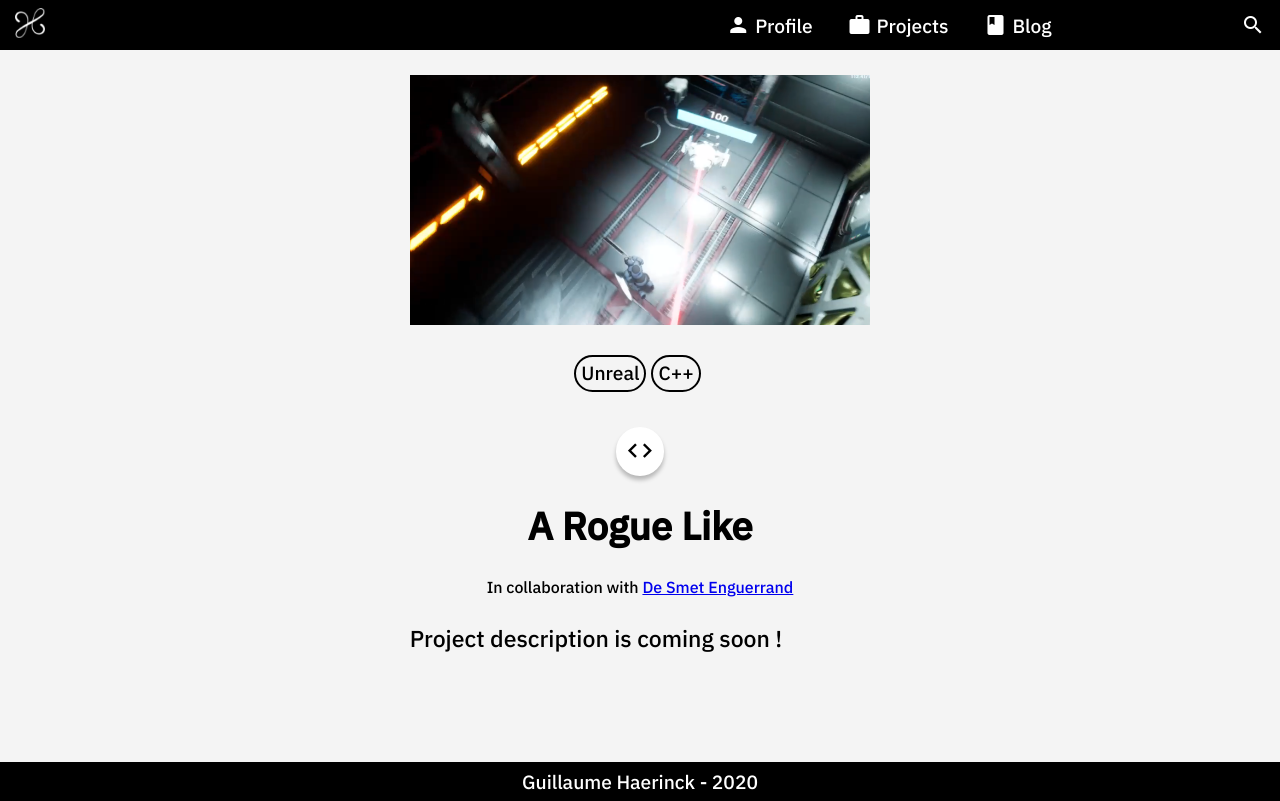
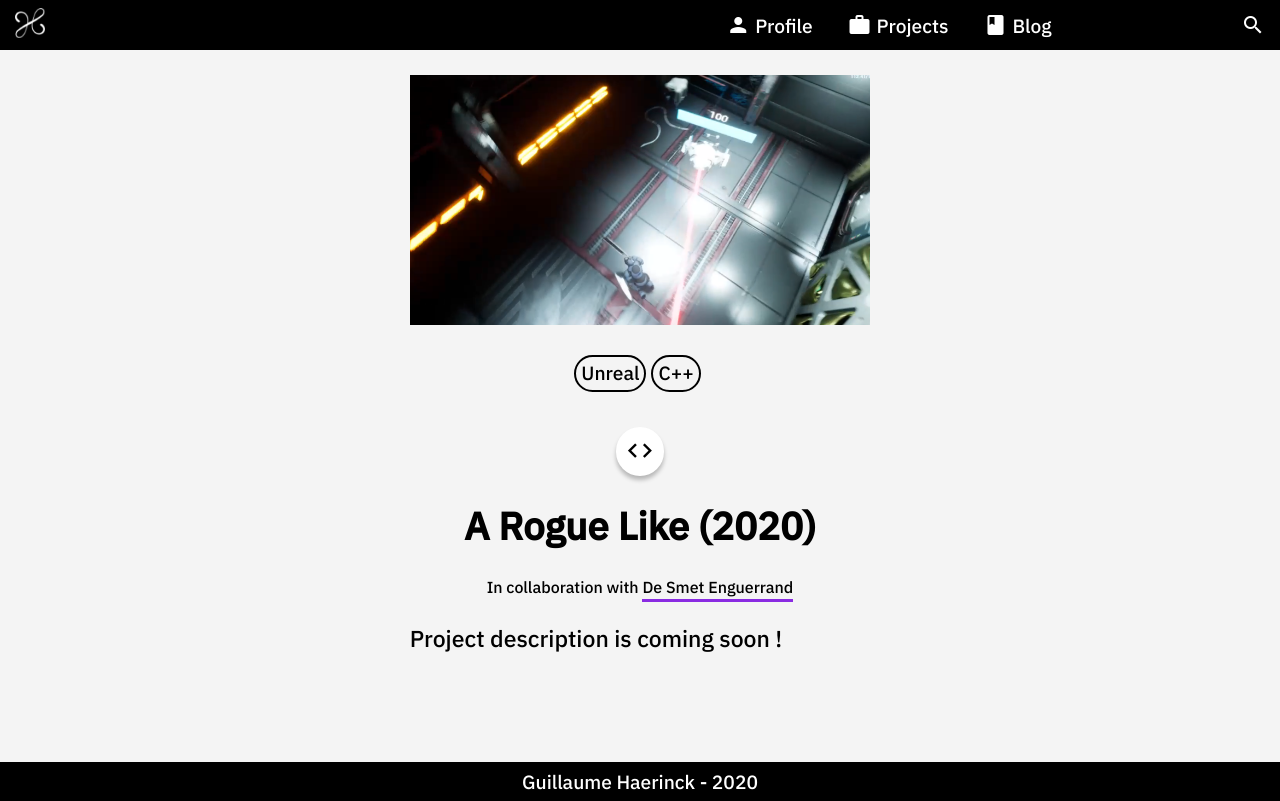
Before and after one commit to guillaume-haerinck/portfolio, a Vue app: page /#/project-detail/a-rogue-like in a window 1280 px wide. Built offline with nearby package versions, Linux system fonts and the light colour scheme.

Commit message:
Add project year and improve partner styling

```diff
--- a/src/views/Article.vue
+++ b/src/views/Article.vue
@@ -20,7 +20,7 @@
       <a target="blank" v-if=project.links.demo :href=project.links.demo><i class="material-icons">directions_run</i></a>
     </div>
 
-    <h1 class="article-title">{{ project.name }}</h1>
+    <h1 class="article-title">{{ project.name }} ({{ project.year }})</h1>
 
     <small class="partners" v-if="project.partners.length > 0">
       In collaboration with
@@ -105,6 +105,17 @@ export default defineComponent({
   text-align: center;
 }
 
+.partners a {
+  text-decoration: none;
+  color: black;
+  border-bottom: 3px solid blueviolet;
+  padding-bottom: 2px;
+}
+
+.partners a:hover  {
+  color: blueviolet;
+}
+
 .links i {
   margin: 30px 10px 0px 10px;
   background-color: white;
```
